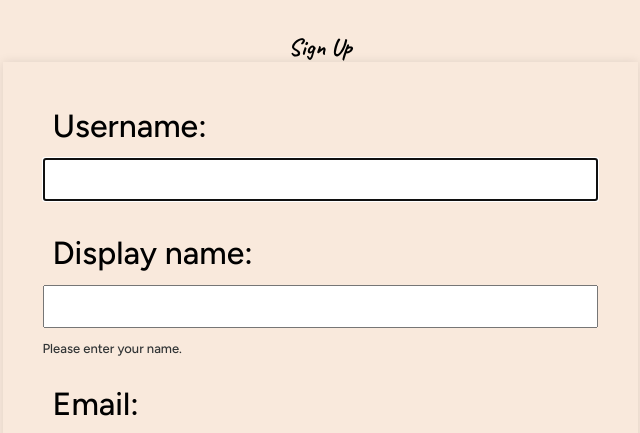
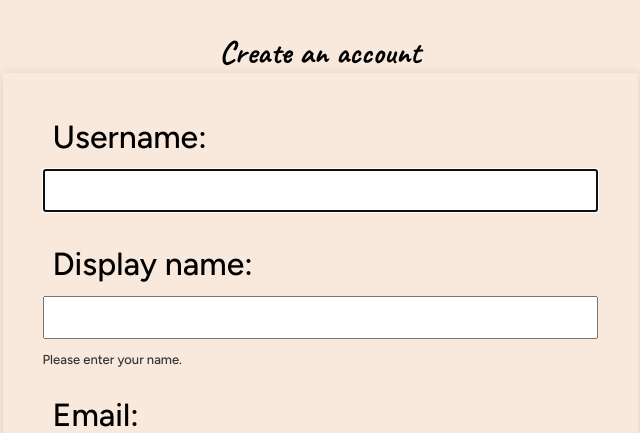
Before and after one commit to Jo-JPEG/manifestation-magic, a Django app: page /account/signup/ in a window 1280 px wide. Shown: the part 149-582 px from the top of the page, without its empty margins (325-965 px from the left). Run offline with Django 4.2, Linux system fonts and the light colour scheme; some libraries are stand-ins or nearby versions; some web fonts are replaced.

Commit message:
update signup page

```diff
--- a/account/templates/registration/signup.html
+++ b/account/templates/registration/signup.html
@@ -1,7 +1,7 @@
 {% extends "base.html" %}
 
 {% block content %}
-  <h2 class="center">Sign Up</h2>
+  <h2 class="center">Create an account</h2>
   <form method="post">
     {% csrf_token %}
     {{ form.as_p }}
--- a/static/manifest/css/style.css
+++ b/static/manifest/css/style.css
@@ -133,6 +133,7 @@ footer {
 
 h1, h2, h3 {
     font-family: var(--secondary-font);
+    font-size: 2rem;
 }
 
 p {
```
